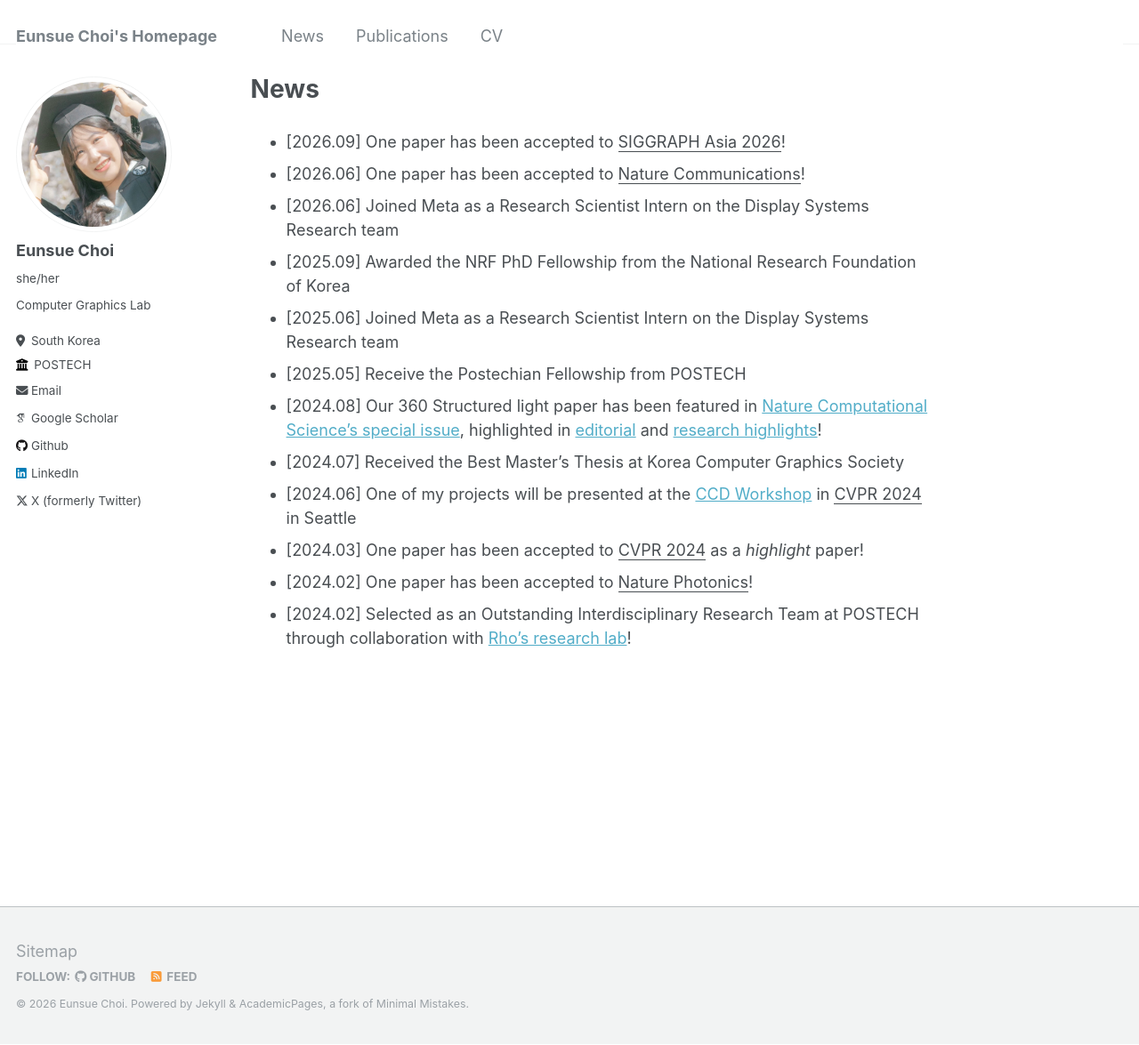
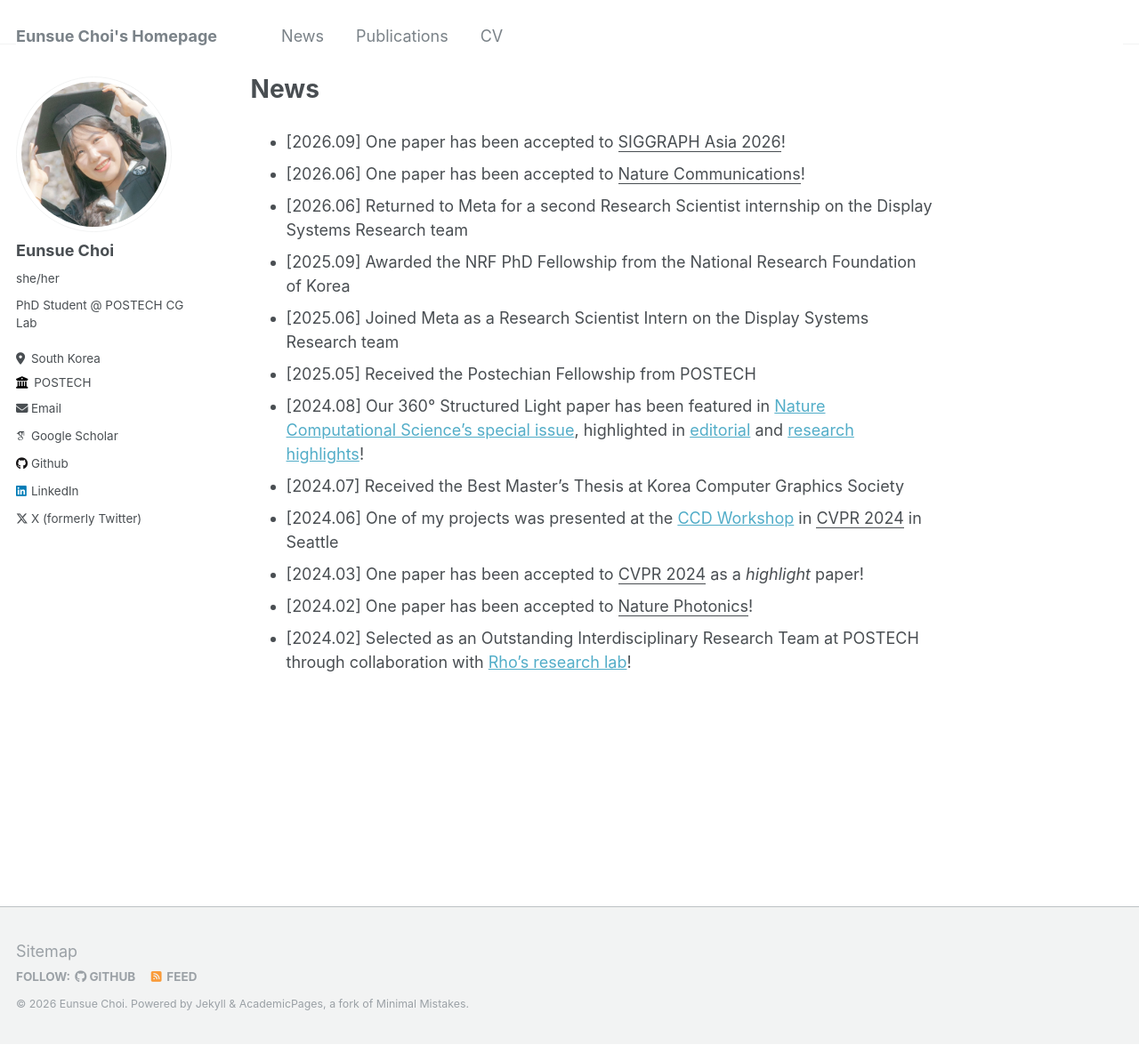
Before and after one commit to ches00/ches00.github.io, a Jekyll site: the page built from _pages/news.md, in a window 1280 px wide and 1175 px high. Shown: the whole window at 89% size. Built offline with Jekyll 4.4.1, drawn with Linux system fonts in a browser that asks for light colours; some web fonts are replaced.

Commit message:
Update about, news, and publication details
- Update About to third-year PhD and revise research interests
- Fix site description and sidebar bio
- Fix tense and wording in news items
- Normalize publication venue formats and 360° symbol

Co-Authored-By: Claude Opus 5.5 <noreply@anthropic.com>

```diff
--- a/_config.yml
+++ b/_config.yml
@@ -11,7 +11,7 @@ locale                   : "en-US"
 title                    : "Eunsue Choi's Homepage"
 title_separator          : "-"
 name                     : &name "Eunsue Choi"
-description              : &description "personal description"
+description              : &description "PhD student at POSTECH working on computational imaging and metasurface optics"
 url                      : https://eschoi.com # the base hostname & protocol for your site e.g. "https://mmistakes.github.io"
 baseurl                  : "" # the subpath of your site, e.g. "/blog"
 repository               : "ches00/ches00.github.io"
@@ -24,7 +24,7 @@ author:
   avatar           : "profile.jpg"
   name             : "Eunsue Choi"
   pronouns         : "she/her"
-  bio              : "Computer Graphics Lab"
+  bio              : "PhD Student @ POSTECH CG Lab"
   location         : "South Korea"
   employer         : "POSTECH"
   uri              : # URL
--- a/_data/news.yml
+++ b/_data/news.yml
@@ -8,7 +8,7 @@
   text: "One paper has been accepted to <u>Nature Communications</u>!"
 
 - date: "2026.06"
-  text: "Joined Meta as a Research Scientist Intern on the Display Systems Research team"
+  text: "Returned to Meta for a second Research Scientist internship on the Display Systems Research team"
 
 - date: "2025.09"
   text: "Awarded the NRF PhD Fellowship from the National Research Foundation of Korea"
@@ -17,16 +17,16 @@
   text: "Joined Meta as a Research Scientist Intern on the Display Systems Research team"
 
 - date: "2025.05"
-  text: "Receive the Postechian Fellowship from POSTECH"
+  text: "Received the Postechian Fellowship from POSTECH"
 
 - date: "2024.08"
-  text: "Our 360 Structured light paper has been featured in [Nature Computational Science's special issue](https://www.nature.com/collections/ibhgadjiif), highlighted in [editorial](https://www.nature.com/articles/s43588-024-00687-4) and [research highlights](https://www.nature.com/articles/s43588-024-00684-7)!"
+  text: "Our 360° Structured Light paper has been featured in [Nature Computational Science's special issue](https://www.nature.com/collections/ibhgadjiif), highlighted in [editorial](https://www.nature.com/articles/s43588-024-00687-4) and [research highlights](https://www.nature.com/articles/s43588-024-00684-7)!"
 
 - date: "2024.07"
   text: "Received the Best Master's Thesis at Korea Computer Graphics Society"
 
 - date: "2024.06"
-  text: "One of my projects will be presented at the [CCD Workshop](https://csiplab.github.io/ccd2024/) in <u>CVPR 2024</u> in Seattle"
+  text: "One of my projects was presented at the [CCD Workshop](https://csiplab.github.io/ccd2024/) in <u>CVPR 2024</u> in Seattle"
 
 - date: "2024.03"
   text: "One paper has been accepted to <u>CVPR 2024</u> as a *highlight* paper!"
```
Also changed, not shown: _pages/about.md (+2 -2 lines), _publications/1cvpr2024.md (+1 -1 lines), _publications/2photonics.md (+1 -1 lines), _publications/5pilens.md (+1 -1 lines).
